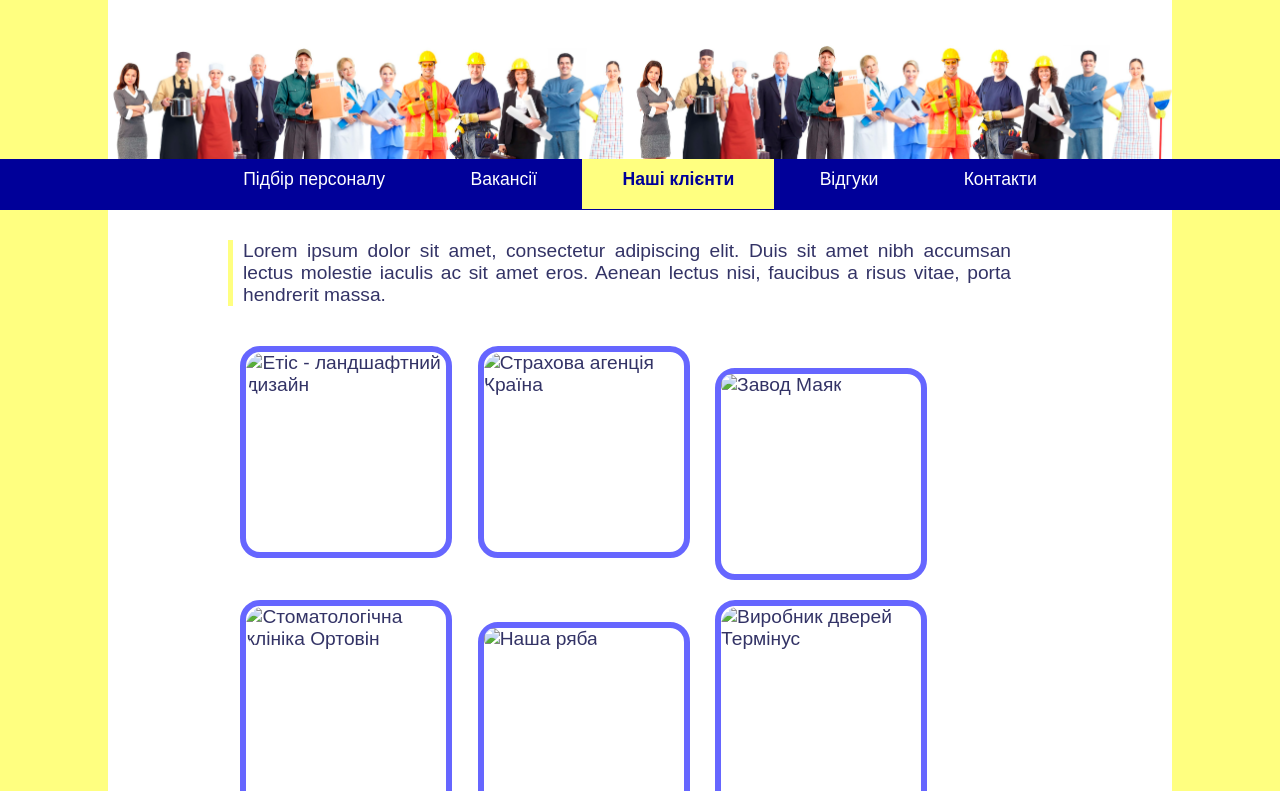
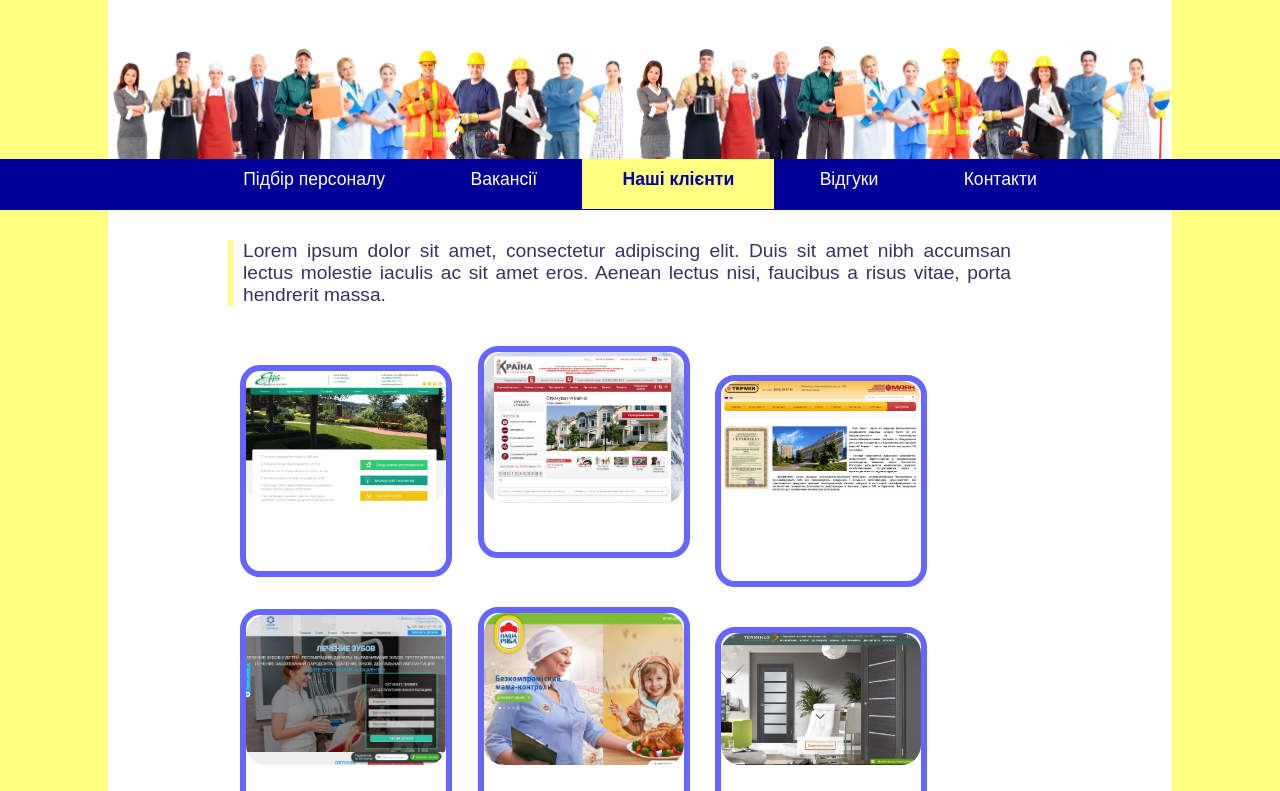
Before and after one commit to MarinaPosp/Rosana, a plain HTML site: page our_clients.html in a window 1280 px wide. Shown: the part 161-952 px from the top of the page. Drawn offline with Linux system fonts and the light colour scheme; files that its build step writes are made by us from their sources; files whose address does not match are found by name; a web font is replaced by a local one.

Commit message:
Update our_clients.html

```diff
--- a/our_clients.html
+++ b/our_clients.html
@@ -3,10 +3,10 @@
 <head>
 	<meta charset="UTF-8">
 	<title>Rosana-рекрутингова агенція</title>
-	<link rel="stylesheet" type="text/css" href="styles/rosana_style.css">
+	<link rel="stylesheet" type="text/css" href="rosana_style.css">
 
 	<link href="https://fonts.googleapis.com/css?family=Arsenal|Open+Sans+Condensed:300|Rubik+Mono+One|Russo+One" rel="stylesheet">
-	<link rel="stylesheet" href="font-awesome-4.7.0/css/font-awesome.min.css">
+	<link rel="stylesheet" href="font-awesome.min.css">
 </head>
 <body>
 
@@ -43,12 +43,12 @@
 
 		<p>Lorem ipsum dolor sit amet, consectetur adipiscing elit. Duis sit amet nibh accumsan lectus molestie iaculis ac sit amet eros. Aenean lectus nisi, faucibus a risus vitae, porta hendrerit massa. </p>
 		<div class="content">
-			<div class="clients"><img src="img/clients/etis.JPG" alt="Етіс - ландшафтний дизайн"></div>
-			<div class="clients"><img src="img/clients/kraina.JPG" alt="Страхова агенція Країна"></div>
-			<div class="clients"><img src="img/clients/mayak.JPG" alt="Завод Маяк"></div>
-			<div class="clients"><img src="img/clients/ortovin.JPG" alt="Стоматологічна клініка Ортовін"></div>
-			<div class="clients"><img src="img/clients/ruaba.JPG" alt="Наша ряба"></div>
-			<div class="clients"><img src="img/clients/terminus.JPG" alt="Виробник дверей Термінус"></div>
+			<div class="clients"><img src="etis.JPG" alt="Етіс - ландшафтний дизайн"></div>
+			<div class="clients"><img src="kraina.JPG" alt="Страхова агенція Країна"></div>
+			<div class="clients"><img src="mayak.JPG" alt="Завод Маяк"></div>
+			<div class="clients"><img src="ortovin.JPG" alt="Стоматологічна клініка Ортовін"></div>
+			<div class="clients"><img src="ruaba.JPG" alt="Наша ряба"></div>
+			<div class="clients"><img src="terminus.JPG" alt="Виробник дверей Термінус"></div>
 		</div>
 
 	</article>
```
